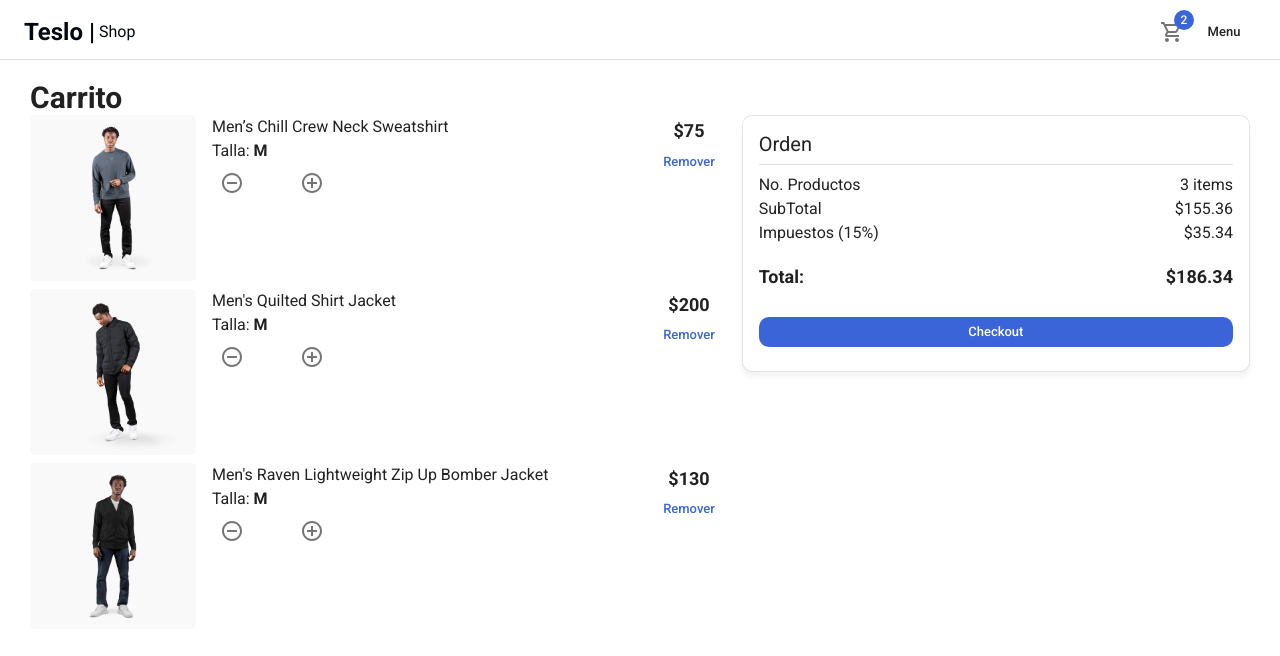
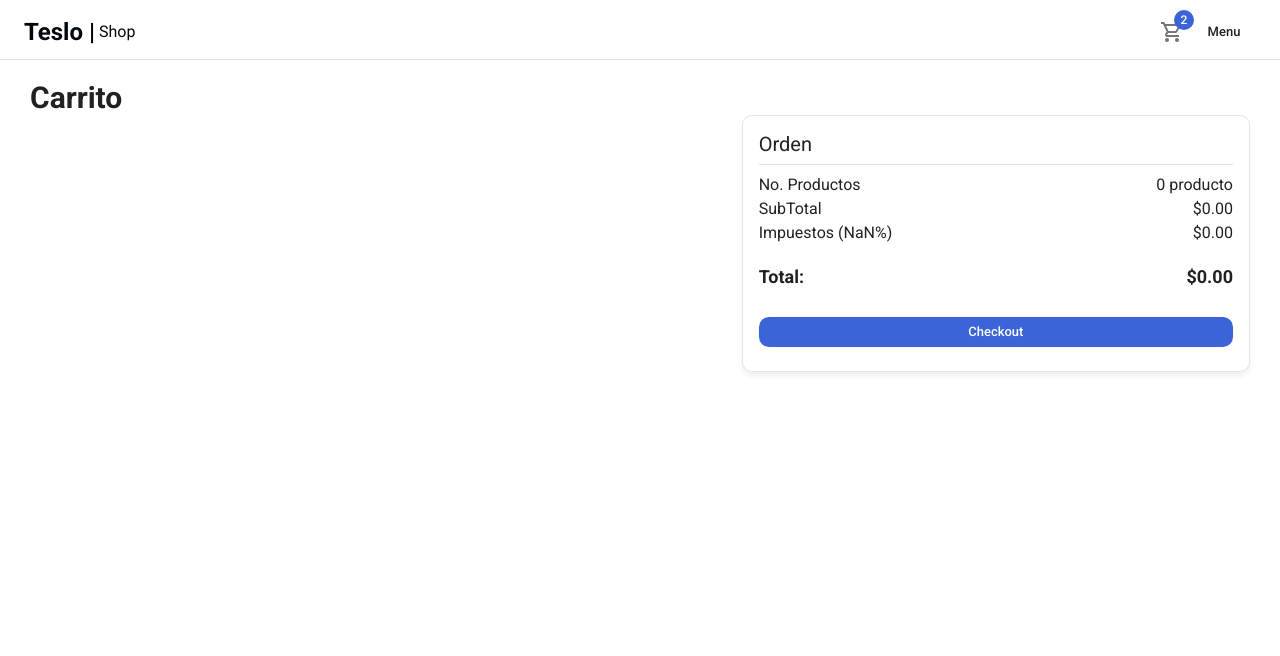
Before and after one commit to Gerguevara/mira-shop, a Next.js app: page /cart in a window 1280 px wide. Shown: the top 656 px of the page. Built offline with nearby package versions, Linux system fonts and the light colour scheme.

Commit message:
feat: cookie storage

```diff
--- a/components/cart/CardList.tsx
+++ b/components/cart/CardList.tsx
@@ -1,16 +1,13 @@
-import { FC } from 'react';
+import { FC, useContext } from 'react';
 import { Box, Button, CardActionArea, CardMedia, Grid, Typography } from '@mui/material';
 
 import { initialData } from '@/db/seed-product';
 
 import { ItemCounter } from '../ui';
 import Link from 'next/link';
+import { CartContext } from '@/context/cart';
+import { ICartProduct } from '@/interfaces';
 
-const productsInCart = [
-    initialData.products[0],
-    initialData.products[1],
-    initialData.products[2],
-]
 
 interface Props {
     editable?: boolean;
@@ -18,10 +15,18 @@ interface Props {
 
 export const CartList: FC<Props> = ({ editable = false }) => {
 
+    const { cart, updateCartQuantity, removeCartProduct } = useContext(CartContext);
+
+    const onNewCartQuantityValue = (product: ICartProduct, newQuantityValue: number) => {
+        product.quantity = newQuantityValue;
+        updateCartQuantity( product );
+    }
+
+
     return (
         <>
             {
-                productsInCart.map(product => (
+                cart.map(product => (
                     <Grid container spacing={2} key={product.slug} sx={{ mb: 1 }}>
                         <Grid item xs={3}>
                             {/* TODO: llevar a la página del producto */}
@@ -29,7 +34,7 @@ export const CartList: FC<Props> = ({ editable = false }) => {
                                 <Link href="/product/slug">
                                     <CardActionArea>
                                         <CardMedia
-                                            image={`/products/${product.images[0]}`}
+                                            image={`/products/${product.image}`}
                                             component='img'
                                             sx={{ borderRadius: '5px' }}
                                         />
@@ -44,7 +49,9 @@ export const CartList: FC<Props> = ({ editable = false }) => {
 
                                 {
                                     editable
-                                        ? <ItemCounter />
+                                        ? <ItemCounter currentValue={0} maxValue={0} updatedQuantity={function (newValue: number): void {
+                                            throw new Error('Function not implemented.');
+                                        } } />
                                         : <Typography variant='h5'>3 items</Typography>
                                 }
 
--- a/components/cart/OrderSummary.tsx
+++ b/components/cart/OrderSummary.tsx
@@ -1,7 +1,13 @@
+import { CartContext } from "@/context/cart";
+import { currency } from "@/utils";
 import { Grid, Typography } from "@mui/material"
+import { useContext } from "react";
 
 
 export const OrderSummary = () => {
+
+ const { numberOfItems, subTotal, total, tax } = useContext( CartContext );
+
   return (
     <Grid container>
 
@@ -9,28 +15,28 @@ export const OrderSummary = () => {
         <Typography>No. Productos</Typography>
     </Grid>
     <Grid item xs={6} display='flex' justifyContent='end'>
-            <Typography>3 items</Typography>
+        <Typography>{numberOfItems} { numberOfItems > 1 ? 'productos': 'producto' }</Typography>
     </Grid>
 
     <Grid item xs={6}>
         <Typography>SubTotal</Typography>
     </Grid>
     <Grid item xs={6} display='flex' justifyContent='end'>
-            <Typography>{ `$${ 155.36 }` }</Typography>
+        <Typography>{ currency.format(subTotal) }</Typography>
     </Grid>
 
     <Grid item xs={6}>
-            <Typography>Impuestos (15%)</Typography>
+        <Typography>Impuestos ({ Number(process.env.NEXT_PUBLIC_TAX_RATE) * 100 }%)</Typography>
     </Grid>
     <Grid item xs={6} display='flex' justifyContent='end'>
-            <Typography>{ `$${ 35.34 }` }</Typography>
+        <Typography>{ currency.format(tax) }</Typography>
     </Grid>
 
     <Grid item xs={6} sx={{ mt:2 }}>
         <Typography variant="subtitle1">Total:</Typography>
     </Grid>
     <Grid item xs={6} sx={{ mt:2 }} display='flex' justifyContent='end'>
-            <Typography variant="subtitle1">{ `$${ 186.34 }` }</Typography>
+        <Typography variant="subtitle1">{ currency.format(total) }</Typography>
     </Grid>
 
 </Grid>
--- a/context/cart/CartProvider.tsx
+++ b/context/cart/CartProvider.tsx
@@ -29,8 +29,9 @@ export const CartProvider:FC<Props> = ({ children }) => {
 
     const [state, dispatch] = useReducer( cartReducer , CART_INITIAL_STATE );
 
-    // Efecto
+    // Efecto carga el carrito con aritculos guardados en cookies al iniciar
     useEffect(() => {
+        // validacion con try catch por si no la cookie fue manipulada y no se puede parsear, se hace un reset a vacio
         try {
             const cookieProducts = Cookie.get('cart') ? JSON.parse( Cookie.get('cart')! ): []
             dispatch({ type: '[Cart] - LoadCart from cookies | storage', payload: cookieProducts });
@@ -39,11 +40,12 @@ export const CartProvider:FC<Props> = ({ children }) => {
         }
     }, []);
 
-
+       // Guarda el carrito con los aritculos cookies
     useEffect(() => {
       Cookie.set('cart', JSON.stringify( state.cart ));
     }, [state.cart]);
 
+    // actualiza otros parametros cada que el state del carrito cabia
 
     useEffect(() => {
 
--- /dev/null
+++ b/utils/currency.ts
@@ -0,0 +1,12 @@
+export const format = ( value: number ) => {
+
+    // Crear formateador
+    const formatter = new Intl.NumberFormat('en-US', {
+        style: 'currency',
+        currency: 'USD',
+        minimumFractionDigits: 2,
+        maximumFractionDigits: 2,
+    })
+
+    return formatter.format( value ); //$2,500.00
+}
--- /dev/null
+++ b/utils/index.ts
@@ -0,0 +1 @@
+export * as currency from './currency';
```
Lines whose indentation alone changed are shown as unchanged.
